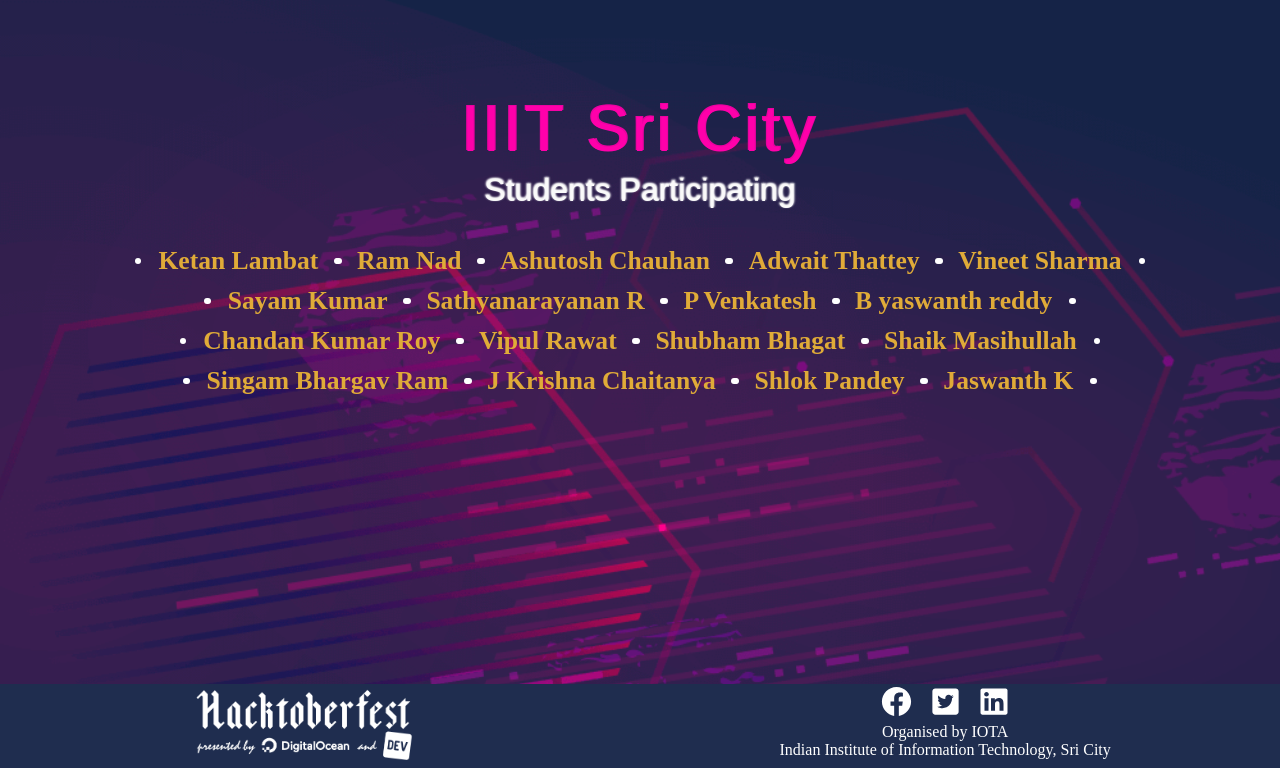
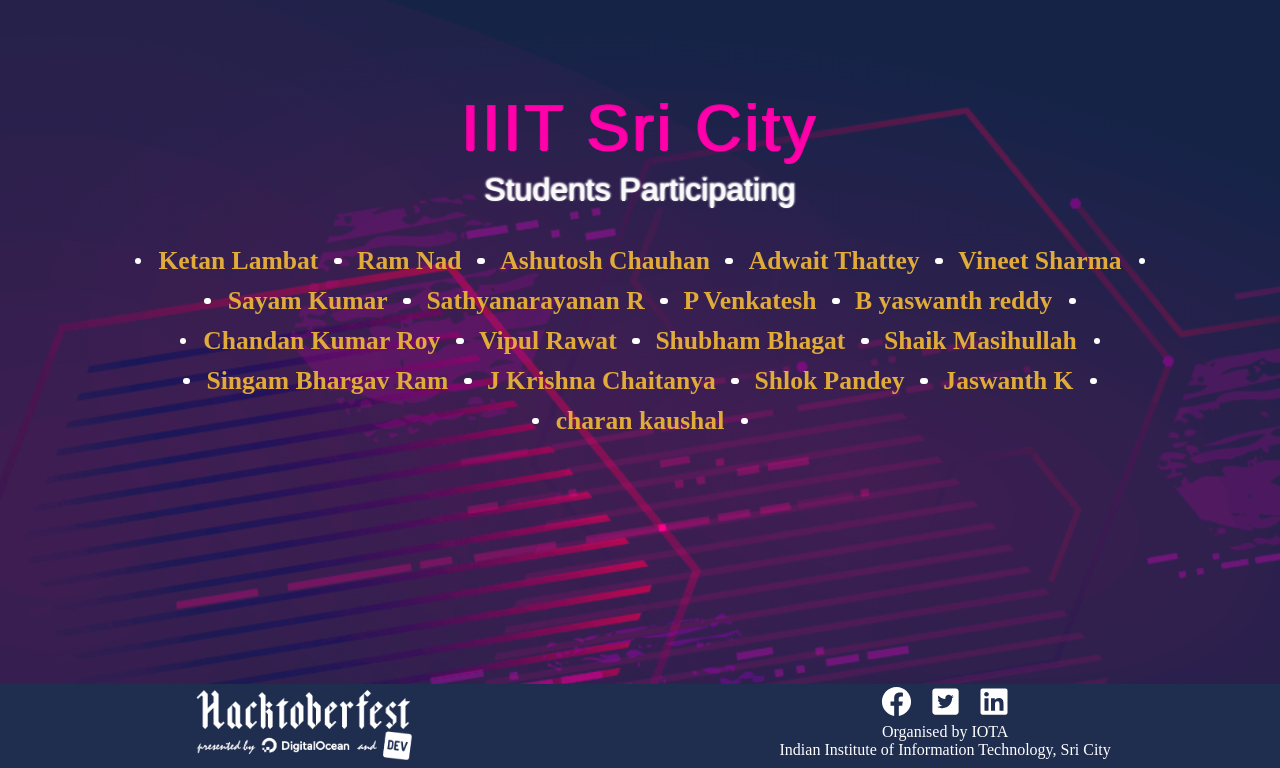
Before and after one commit to Project-Club-IIITS/hacktoberfest2019-participants, a Jekyll site: the page index.html, which Jekyll copies as it is, in a window 1280 px wide, cut to the strip 132-900 px from the top of the page. Built offline with Jekyll 4.4.1, drawn with Linux system fonts in a browser that asks for light colours; some web fonts are replaced.

Commit message:
hactober fest

```diff
--- a/index.html
+++ b/index.html
@@ -63,8 +63,9 @@
                 <li><a href="https://github.com/chaitanya531">J Krishna Chaitanya</a></li>
                 <li><a href="https://github.com/b30wulffz">Shlok Pandey</a></li>
                 <li><a href="https://github.com/JazzKriss21">Jaswanth K</a></li>
+                <li><a href="https://github.com/charan3333">charan kaushal</a></li>
 
-            </ul>
+                            </ul>
         </div>
     </div>
 
```
